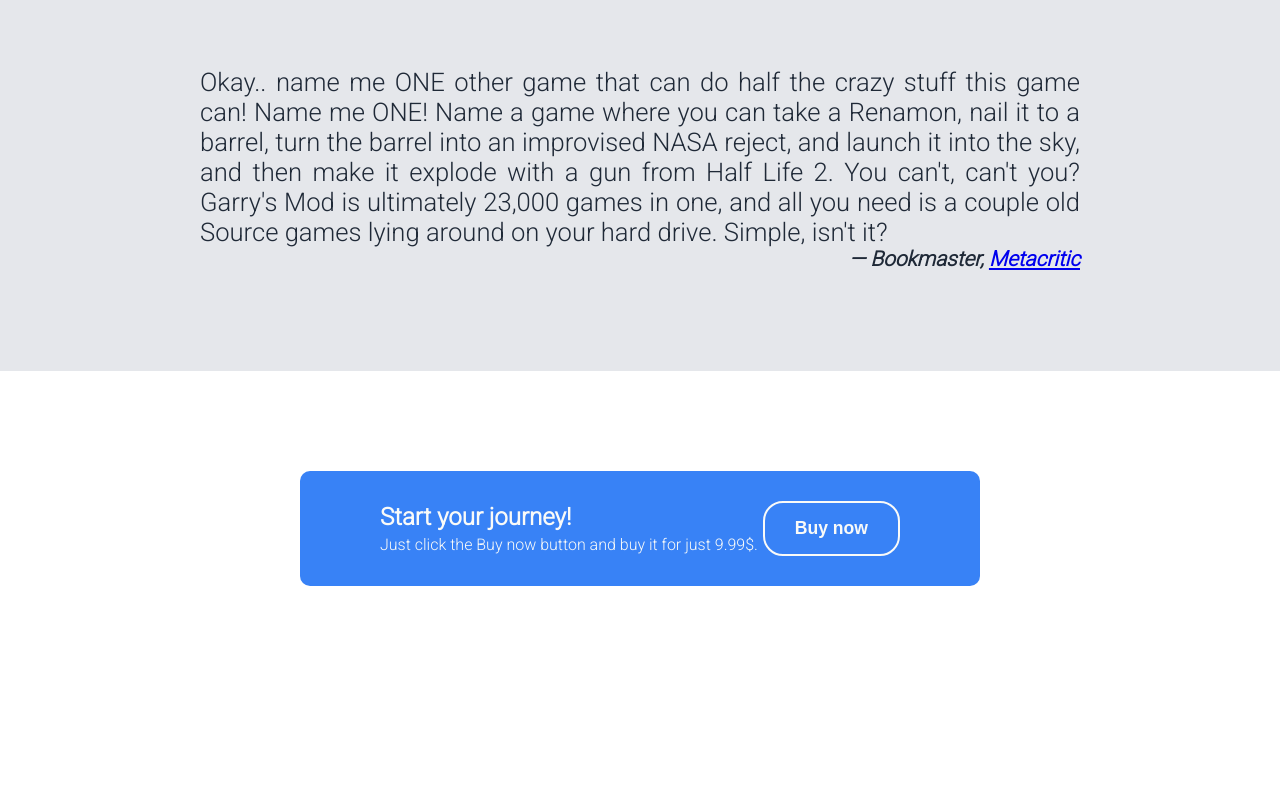
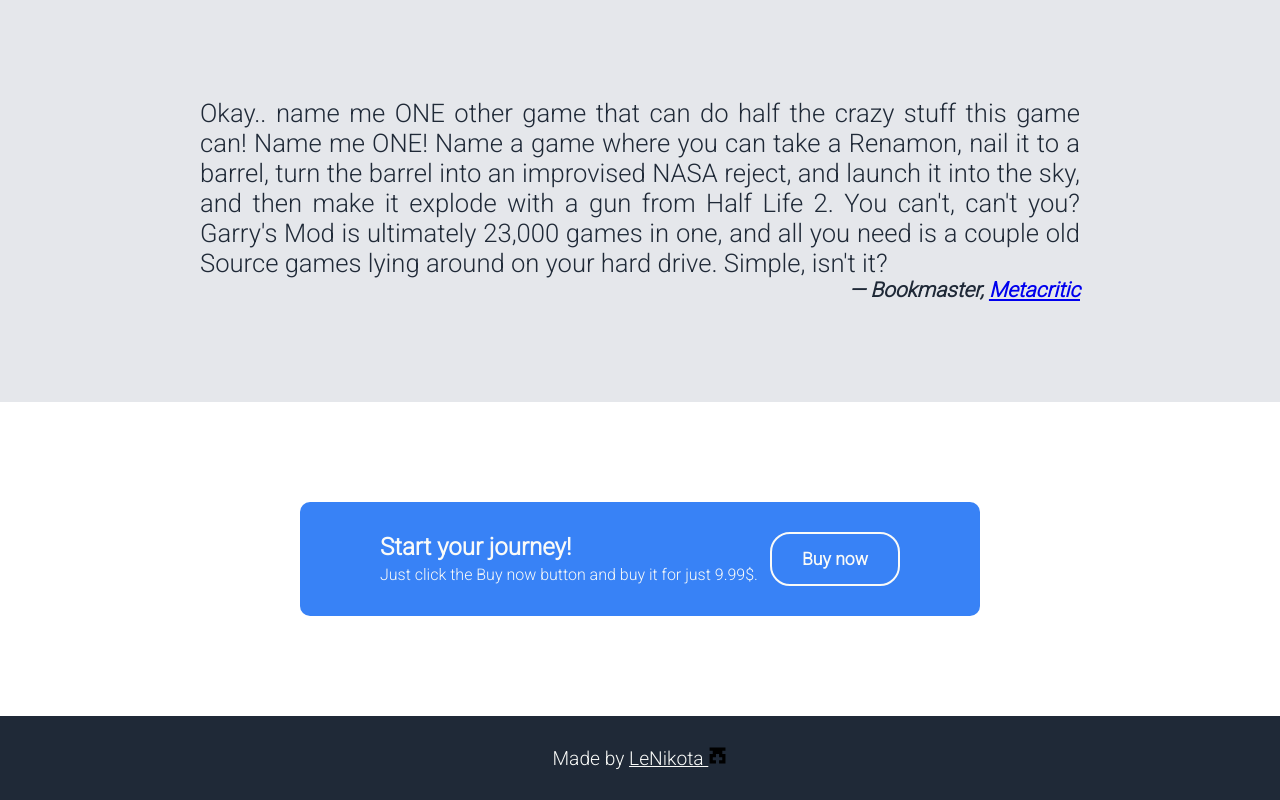
Before and after one commit to LeNikota/Odin-Landing-Page, a plain HTML site: page index.html in a window 1280 px wide. Shown: the part 1406-2206 px from the top of the page. Before the commit the page ends 2092 px from the top, so only its background shows below. Drawn offline with Linux system fonts and the light colour scheme.

Commit message:
Add footer and style it

```diff
--- a/index.html
+++ b/index.html
@@ -23,7 +23,7 @@
             <div>
                 <h1>Garry's Mod is a physics sandbox.</h1>
                 <p>There aren't any predefined aims or goals. We give you the tools and leave you to play.</p>
-                <button>Buy now</button>
+                <a href="https://store.steampowered.com/app/4000/Garrys_Mod/">Buy now</a>
             </div>
             <iframe src="https://www.youtube.com/embed/kgXVLw6qpFM?&autoplay=1&mute=1&controls=0&loop=1&modestbranding" title="Garry's Mod Trailer" frameborder="0" allow="accelerometer; autoplay; clipboard-write; encrypted-media; gyroscope; picture-in-picture" allowfullscreen></iframe>
         </section>
@@ -58,12 +58,12 @@
                     <h2>Start your journey!</h2>
                     <p>Just click the Buy now button and buy it for just 9.99$.</p>
                 </div>
-                <button>Buy now</button>
+                <a href="https://store.steampowered.com/app/4000/Garrys_Mod/">Buy now</a>
             </div>
         </section>
     </main>
     <footer>
-
+        Made by <a href="https://github.com/LeNikota">LeNikota <img src="images/LeNikota.svg" alt="LeNikota"></a>
     </footer>
 </body>
 </html>
--- a/style.css
+++ b/style.css
@@ -12,6 +12,10 @@
     --background-quote:#e5e7eb;
     --quote-text:#1f2937;
     --background-call-to-action:#3882f6;
+}
+
+html{
+    scroll-behavior: smooth;
 }
 
 body{
@@ -80,7 +84,7 @@
     color:var(--white-text);
 }
 
-.hero button{
+.hero a{
     border: unset;
     border-radius: 10px;
     padding: 10px 60px;
@@ -88,13 +92,17 @@
     color: var(--white-text);
     font-weight: bold;
     background-color: var(--background-button);
+    margin-top: 30px;
+    display: inline-block;
+
+    text-decoration: none;
 }
 
-button:hover{
+.hero a:hover{
     background-color: var(--background-button-hover);
 }
 
-button:active{
+.hero a:active{
     background-color: var(--background-button-active);
 }
 
@@ -183,7 +191,7 @@
     margin-bottom: 4px;
 }
 
-.call-to-action button{
+.call-to-action a{
     border-radius: 20px;
     padding: 15px 30px;
     background-color: transparent;
@@ -192,4 +200,24 @@
 
     font-weight: bolder;
     font-size: 1.1rem;
+    text-decoration: none;
+
+    user-select: none;
 }
+
+footer{
+    text-align: center;
+    padding: 30px;
+
+    color: var(--white-text);
+    font-size: 1.2rem;
+}
+
+footer a{
+    color: inherit;
+    font-size: 1.2rem;
+}
+
+footer img{
+    width: 1.2rem;
+}
```
Also changed, not shown: images/LeNikota.svg (added).
